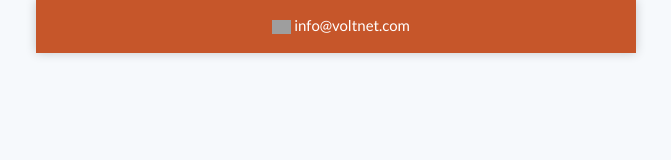
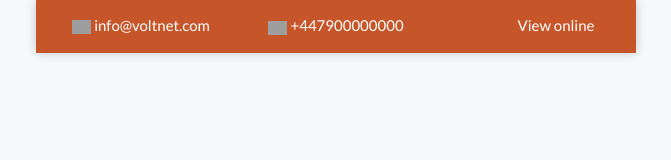
Before and after one commit to iyeme-dev/welcome-email, a plain HTML site: page index.html in a window 1280 px wide. Shown: the whole page, without its empty margins (304-975 px from the left). Drawn offline with Linux system fonts and the light colour scheme; grey boxes are pictures that could not be loaded.

Commit message:
complete contact info header

```diff
--- a/index.html
+++ b/index.html
@@ -139,7 +139,8 @@
                                         <tr>
                                             <td style="padding: 0;width: 200px;background-color:#c6562a;">
                                                 <a href="https://www.example.com"><img
-														src="https://mcusercontent.com/b8941da4b97ba5b0d770ce3be/images/e1d70b86-31f7-bee4-751d-6ac2585500b8.png" width="19" alt="email"
+                                                        src="https://mcusercontent.com/b8941da4b97ba5b0d770ce3be/images/e1d70b86-31f7-bee4-751d-6ac2585500b8.png"
+                                                        width="19" alt="email"
                                                         style="border:0;width:100%;max-width:19px;height:auto;vertical-align:middle;"></a>
                                                 <a href="mailto:info@voltnet.com" target="_blank"
                                                     style="font-size: 15px;color: #ffffff; text-decoration: none; display: inline-block;">info@voltnet.com</a>
@@ -154,6 +155,85 @@
                         <!--[if mso]>
 							</td><td width="200" valign="top" style="padding: 0;">
 						<![endif]-->
+
+                        <table class="column"
+                            style="border-spacing:0;color:#4D5358;width:100%;max-width:200px;display:inline-block;"
+                            role="presentation">
+                            <tr>
+                                <td class="padded remove-padding-600 pt-400-0"
+                                    style="padding:0 0 12px;background-color: #c6562a;">
+                                    <table class="content"
+                                        style="border-spacing:0;color:#ffffff;width:100%;font-size:16px;text-align:center;"
+                                        role="presentation">
+                                        <tr>
+                                            <td style="padding: 0;width: 200px;background-color:#c6562a;">
+                                                <a href="https://www.example.com"><img
+                                                        src="https://mcusercontent.com/b8941da4b97ba5b0d770ce3be/images/c1fa121c-ae4b-1587-19f7-7635f345a7a9.png"
+                                                        width="19" alt="phone"
+                                                        style="border:0;width:100%;max-width:19px;height:auto;vertical-align:bottom;"></a>
+                                                <a href="tel:+447900000000" target="_blank"
+                                                    style="font-size: 15px;color: #ffffff; text-decoration: none; display: inline-block;">+447900000000</a>
+                                            </td>
+                                        </tr>
+
+                                    </table>
+                                </td>
+                            </tr>
+                        </table>
+
+                        <!--[if mso]>
+							</td><td width="40" valign="top" style="padding: 0;">
+						<![endif]-->
+
+                        <table class="column d-600-none"
+                            style="border-spacing:0;color:#ffffff;width:100%;max-width:40px;display:inline-block;vertical-align:top;"
+                            role="presentation">
+                            <tr>
+                                <td class="padded d-600-none" style="padding: 0;background-color: #c6562a;">
+                                    <table class="content" style="border-spacing:0;width:100%;" role="presentation">
+                                        <tr>
+                                            <td style="padding: 0;">
+                                            </td>
+                                        </tr>
+                                    </table>
+                                </td>
+                            </tr>
+                        </table>
+
+                        <!--[if mso]>
+							</td><td width="160" valign="top" style="padding: 0;">
+						<![endif]-->
+
+                        <table class="column d-600-none"
+                            style="border-spacing:0;color:#ffffff;width:100%;max-width:160px;display:inline-block;"
+                            role="presentation">
+                            <tr>
+                                <td class="padded d-600-none" style="padding:0 0 12px; background-color: #c6562a;">
+                                    <table class="content"
+                                        style="border-spacing:0;color:#ffffff;width:100%;font-size:16px;text-align:center;"
+                                        role="presentation">
+                                        <tr>
+                                            <td style="padding: 0;width: 200px;background-color:#c6562a;">
+                                                <a href="https://www.example.com" target="_blank"
+                                                    style="font-size: 15px;color: #ffffff; text-decoration: none; display: inline-block;">View
+                                                    online</a>
+                                            </td>
+                                        </tr>
+                                    </table>
+                                </td>
+                            </tr>
+                        </table>
+
+                        <!--[if mso]>
+							</td>
+							</tr>
+							</table>
+						<![endif]-->
+
+                    </td>
+                </tr>
+                <!-- END CONTACT INFO HEADER -->
+
                 </td>
                 </tr>
             </table>
```
Lines whose indentation alone changed are shown as unchanged.
